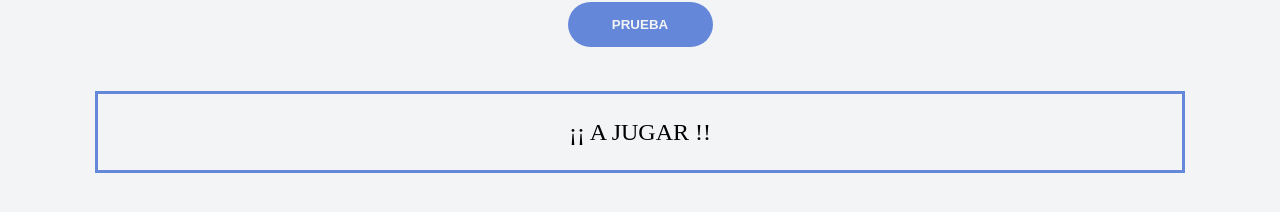
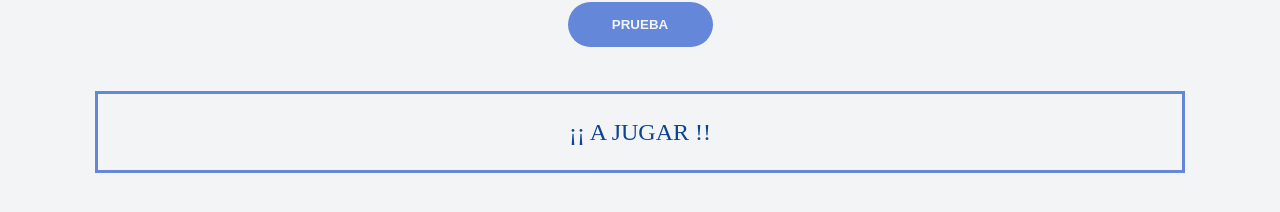
Before and after one commit to marpri-17/m2-evaluacion-intermedia-marpri-17, a website: page docs/index.html in a window 1280 px wide. Shown: the part 384-596 px from the top of the page. Drawn offline with Linux system fonts and the light colour scheme.

Commit message:
Create new docs

```diff
--- a/docs/assets/css/main.css
+++ b/docs/assets/css/main.css
@@ -1 +1 @@
-body {background: #f3f4f5;margin: 0;height: 100vh;}.page__wrapper {width: 100%;height: 100%;display: -webkit-box;display: -ms-flexbox;display: flex;-webkit-box-orient: vertical;-webkit-box-direction: normal;-ms-flex-direction: column;flex-direction: column;-webkit-box-pack: center;-ms-flex-pack: center;justify-content: center;-webkit-box-align: center;-ms-flex-align: center;align-items: center;}.tittle {margin-top: -200px;font-size: 45px;}.data {display: -webkit-box;display: -ms-flexbox;display: flex;-webkit-box-orient: vertical;-webkit-box-direction: normal;-ms-flex-direction: column;flex-direction: column;max-width: 40%;}.data--counter {font-size: 72px;color: #eb1b1b;position: relative;top: -70px;left: 300px;}.btn-check {padding: 15px;margin: 20px;border-radius: 30px;background-color: #6587da;color: #f3f4f5;text-transform: uppercase;border-style: none;font-weight: bold;}.btn_reset {padding: 10px;background-color: #e9e347;border-radius: 10px;color: black;font-weight: bold;}.clue {line-height: 16px;border: 3px solid #6587da;padding: 30px;width: 80%;font-size: 24px;text-align: center;}.input {margin-top: 20px;}.input-label {font-size: 18px;}.hidden {display: none;}.show {display: inline;}
+body {background: #f3f4f5;margin: 0;height: 100vh;}.page__wrapper {width: 100%;height: 100%;display: -webkit-box;display: -ms-flexbox;display: flex;-webkit-box-orient: vertical;-webkit-box-direction: normal;-ms-flex-direction: column;flex-direction: column;-webkit-box-pack: center;-ms-flex-pack: center;justify-content: center;-webkit-box-align: center;-ms-flex-align: center;align-items: center;}.tittle {margin-top: -200px;font-size: 45px;}.data {display: -webkit-box;display: -ms-flexbox;display: flex;-webkit-box-orient: vertical;-webkit-box-direction: normal;-ms-flex-direction: column;flex-direction: column;max-width: 40%;}.data--counter {font-size: 72px;color: #eb1b1b;position: relative;top: -70px;left: 300px;}.btn-check {padding: 15px;margin: 20px;border-radius: 30px;background-color: #6587da;color: #f3f4f5;text-transform: uppercase;border-style: none;font-weight: bold;}.btn_reset {padding: 10px;background-color: #e9e347;border-radius: 10px;color: black;font-weight: bold;}.clue {line-height: 16px;border: 3px solid #6587da;padding: 30px;width: 80%;font-size: 24px;text-align: center;color: #0c4492;}.input {margin-top: 20px;}.input-label {font-size: 18px;}.hidden {display: none;}.show {display: inline;}
--- a/docs/assets/js/main.js
+++ b/docs/assets/js/main.js
@@ -1 +1 @@
-"use strict";const btnReset=document.querySelector(".js-btnReset"),counter=document.querySelector(".js-score"),btnCheck=document.querySelector(".js-check"),inputNumber=document.querySelector(".js-input"),clue=document.querySelector(".clue");function getRandomNumber(e){return Math.ceil(Math.random()*e)}const reloadPage=()=>location.reload(),checkNumber=e=>{e.preventDefault(),increaseAcc();let n=parseInt(inputNumber.value);n===randomNumber?(clue.innerHTML="¡¡FELICIDADES!! Has ganado,campeona",btnReset.classList.remove("hidden"),btnReset.classList.add("show")):clue.innerHTML=n<randomNumber?"Demasiado bajo. Prueba una cifra más alta":n>randomNumber?"Demasiado alto. Prueba una cifra más baja":n<0?"¡Este número es negativo!":"Introduce un número entero entre 0 y 100"},randomNumber=getRandomNumber(100);console.log(randomNumber);let acc=0;const increaseAcc=()=>{acc++,counter.innerHTML=acc,console.log(acc)};btnCheck.addEventListener("click",checkNumber),btnReset.addEventListener("click",reloadPage);
+"use strict";const btnReset=document.querySelector(".js-btnReset"),counter=document.querySelector(".js-score"),btnCheck=document.querySelector(".js-check"),inputNumber=document.querySelector(".js-input"),clue=document.querySelector(".clue");function getRandomNumber(e){return Math.ceil(Math.random()*e)}const reloadPage=()=>location.reload(),checkNumber=e=>{e.preventDefault(),increaseAcc();let n=parseInt(inputNumber.value);n===randomNumber?(clue.innerHTML="¡¡FELICIDADES!! Has ganado,campeona",btnReset.classList.remove("hidden"),btnReset.classList.add("show")):clue.innerHTML=n<randomNumber&&n>0?"Demasiado bajo. Prueba una cifra más alta":n>randomNumber?"Demasiado alto. Prueba una cifra más baja":n<0?"¡Este número es negativo!":"Introduce un número entero entre 0 y 100"},randomNumber=getRandomNumber(100);console.log(randomNumber);let acc=0;const increaseAcc=()=>{acc++,counter.innerHTML=acc,console.log(acc)};btnCheck.addEventListener("click",checkNumber),btnReset.addEventListener("click",reloadPage);
```
